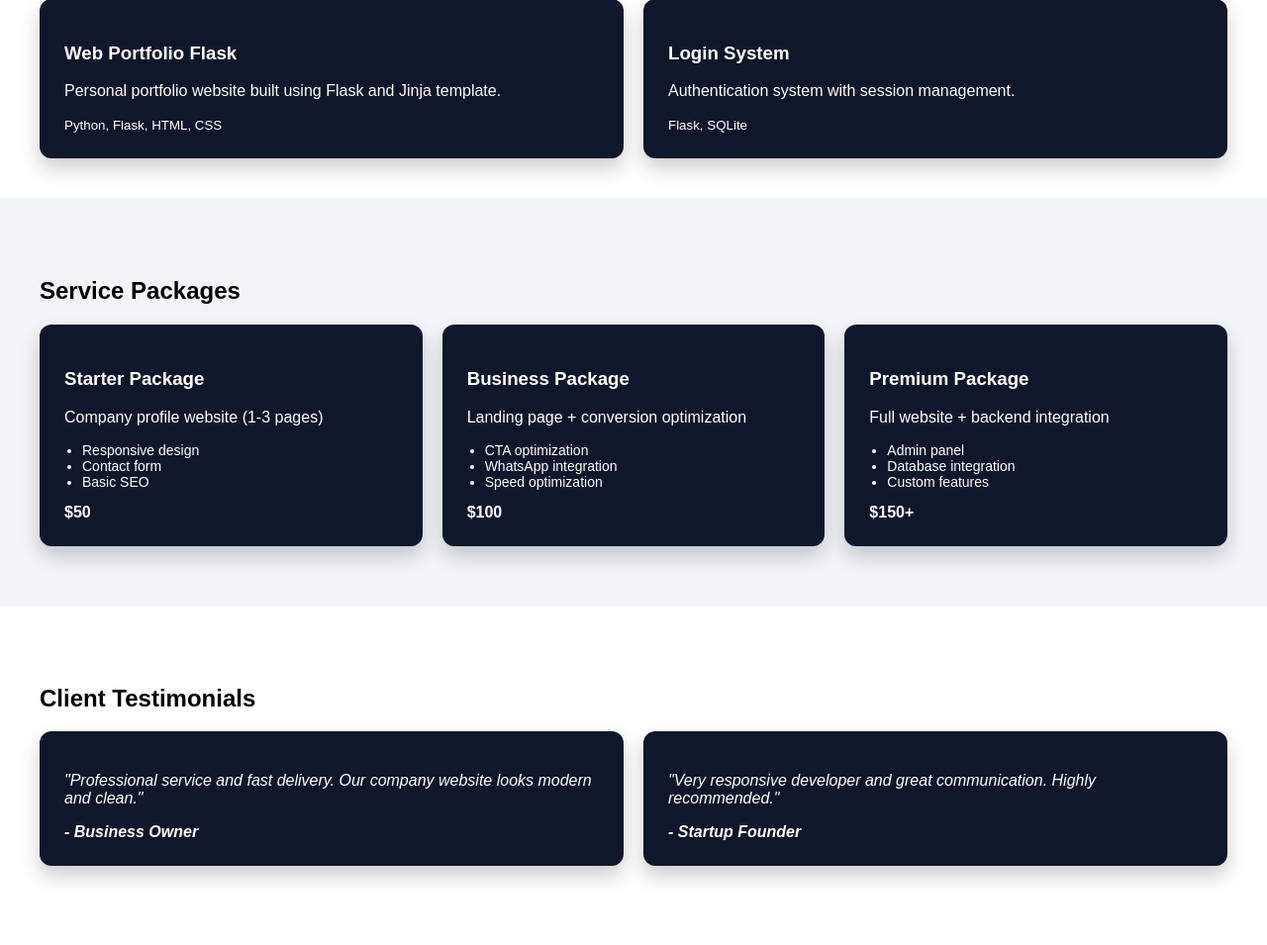
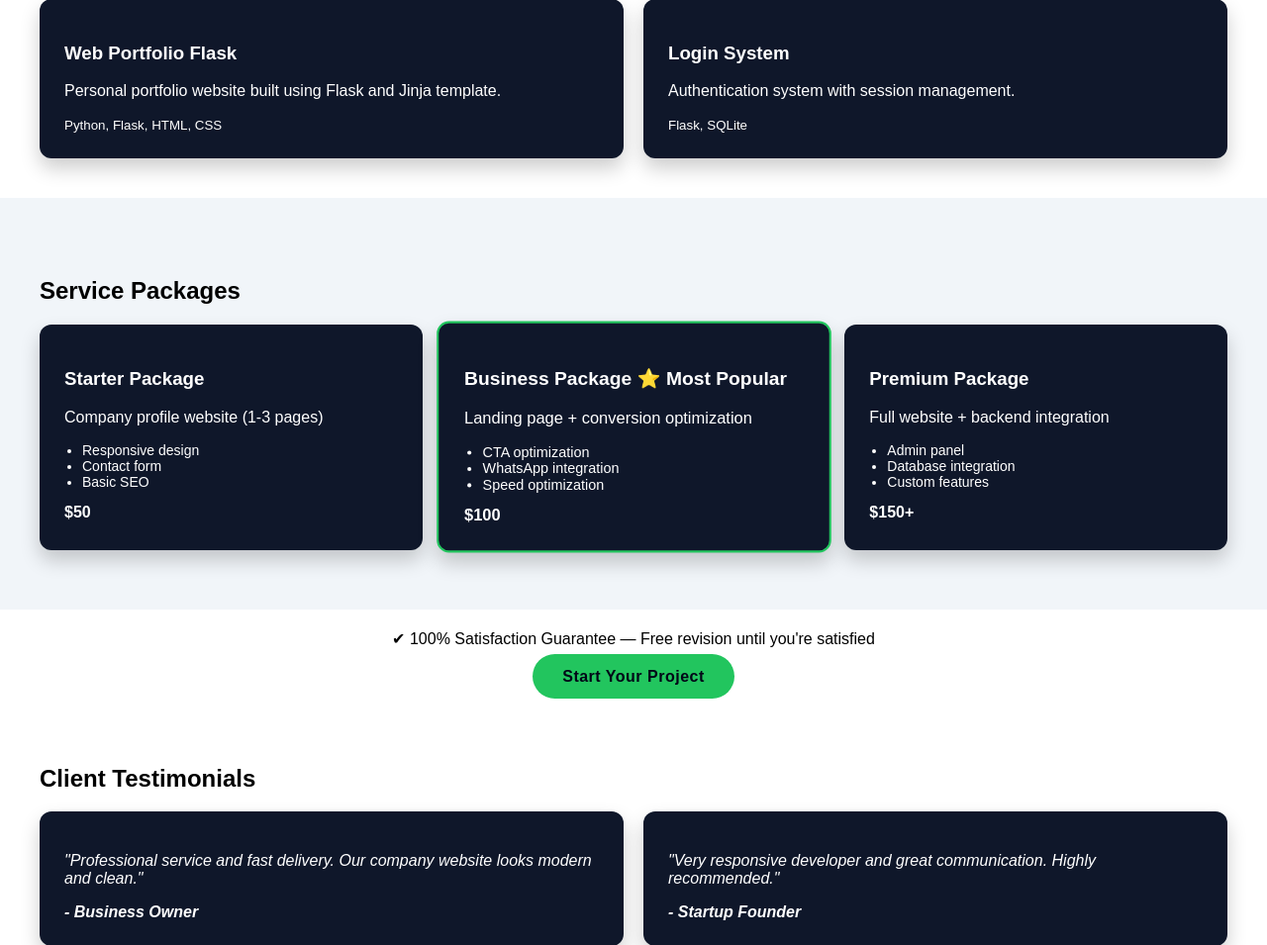
Before and after one commit to sambelgoreng2004/gusti-portfolio, a Flask app: page / in a window 1280 px wide. Shown: the part 1613-2568 px from the top of the page at 99% size. Run offline with Flask 3, Linux system fonts and the light colour scheme.

Commit message:
optimize pricing conversion

```diff
--- a/static/css/style.css
+++ b/static/css/style.css
@@ -225,3 +225,8 @@ body {
 .testimonials .card {
     font-style: italic;
 }
+
+.pricing .card:nth-child(2) {
+    border: 2px solid var(--accent-green);
+    transform: scale(1.03);
+}
--- a/templates/index.html
+++ b/templates/index.html
@@ -100,7 +100,7 @@ and conversion-optimized websites.
         </div>
 
         <div class="card">
-            <h3>Business Package</h3>
+            <h3>Business Package ⭐ Most Popular</h3>
             <p>Landing page + conversion optimization</p>
             <ul>
                 <li>CTA optimization</li>
@@ -123,6 +123,14 @@ and conversion-optimized websites.
 
     </div>
 </section>
+
+<p style="text-align:center; margin-top:20px;">
+    ✔ 100% Satisfaction Guarantee — Free revision until you're satisfied
+</p>
+
+<div style="text-align:center; margin-top:20px;">
+    <a href="#contact" class="btn">Start Your Project</a>
+</div>
 
 <section class="testimonials">
     <h2>Client Testimonials</h2>
```
